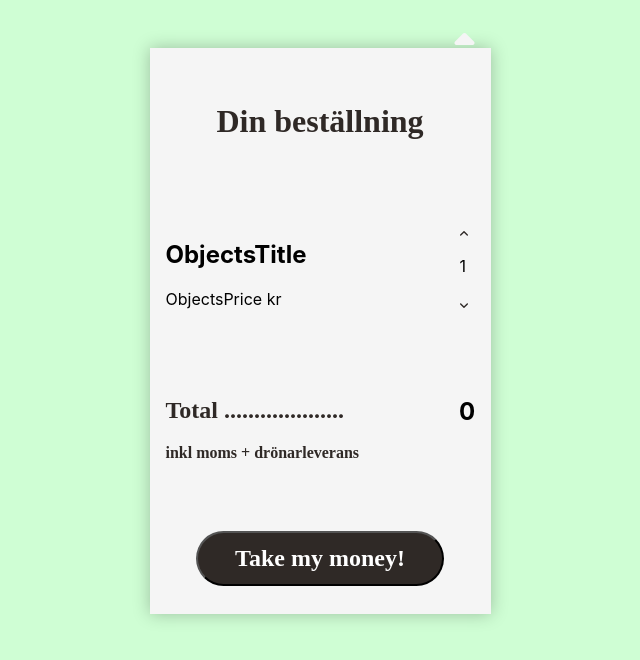
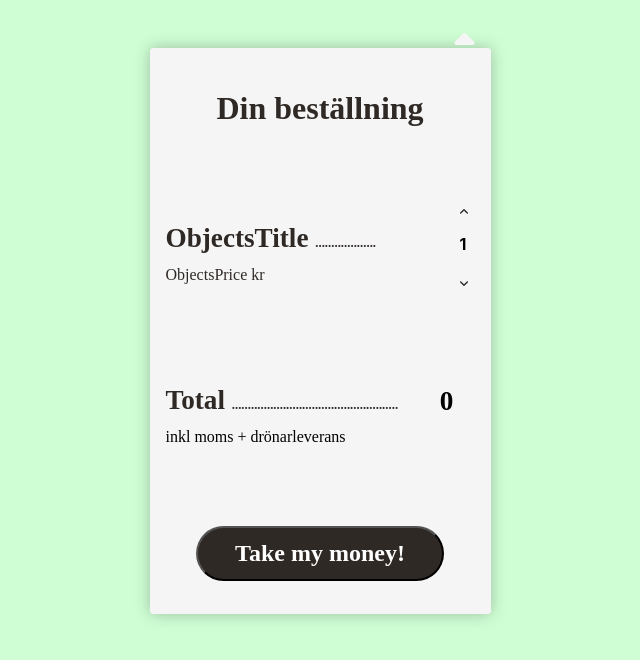
Before and after one commit to Avancerad-JavaScript-med-React-JS-EC/grupparbete-mad-zebras, a React (Create React App) app: page /cart in a window 1280 px wide. Shown: the top 660 px of the page, without its empty margins (320-960 px from the left). Built offline with nearby package versions, Linux system fonts and the light colour scheme.

Commit message:
Update new style to Cart

```diff
--- a/src/components/Cart/cart.js
+++ b/src/components/Cart/cart.js
@@ -1,10 +1,13 @@
 import React from 'react';
 import { useSelector } from 'react-redux'
+import { useHistory } from 'react-router-dom';
 import style from './cart.module.css';
 import arrowUp from '../../assets/graphics/arrow-up.svg'
 import arrowDown from '../../assets/graphics/arrow-down.svg'
 
 function Cart() {
+
+    const history = useHistory();
 
     const coffee = useSelector((state) => {return state})
     console.log(coffee)
@@ -26,7 +29,7 @@ function Cart() {
             <div className={style.infoContainer}>
 
                 <div className={style.objects}>
-                    <h2 className={style.menuTitle}>ObjectsTitle</h2>
+                    <h2 className={style.menuTitle}>ObjectsTitle <span>...................</span></h2>
                     <p className={style.menuPrice}>ObjectsPrice kr</p>
                 </div>
 
@@ -39,17 +42,17 @@ function Cart() {
 
             <div className={style.totalContainer}>
                 <div className={style.total}>
-                    <h1 className={ style.totalTitle }>Total ....................</h1>
-                    <p>inkl moms + drönarleverans</p>
+                    <h1 className={ style.totalTitle }>Total <span>....................................................</span></h1>
+                    <p className={style.moms}>inkl moms + drönarleverans</p>
                 </div>
 
                 <div className={style.priceContainer}>
-                    <h1>{ coffee.total_price }</h1>
+                    <h1 className={style.price}>{ coffee.total_price }</h1>
                 </div>
             </div>
 
             <div className={style.buttonContainer}>
-                <button className={ style.takeMyMoney }>Take my money!</button>
+                <button className={ style.takeMyMoney } onClick={ () => history.push(`/status`) }>Take my money!</button>
             </div>
 
         </section>
--- a/src/components/Cart/cart.module.css
+++ b/src/components/Cart/cart.module.css
@@ -10,6 +10,7 @@
     display: flex;
     flex-direction: column;
     justify-content: space-around;
+    border-radius: 3px;
 }
 
 .arrow{
@@ -23,7 +24,7 @@
 
 .headTitleContainer{
     display: flex;
-    justify-content: center;
+    justify-content: center
 }
 
 .headTitle{
@@ -36,6 +37,7 @@
     align-items: center;
     text-align: center;
     color: #2F2926;
+    line-height: 0px;
 }
 
 .infoContainer, .totalContainer{
@@ -47,11 +49,28 @@
 .objects{
     width: 95%;
     justify-content: flex-start;
+    font-family: PT Serif;
+    color: #2F2926;
+}
+
+.menuTitle{
+    font-size: 1.7rem;
+    line-height: 0px;
+    margin-top: 2.5rem;
+}
+
+span{
+    font-size: .8rem;
 }
 
 .arrowsContainer{
     width: 5%;
     margin-left: 10px;
+    font-weight: bold;
+}
+
+.arrows{
+    cursor: pointer;
 }
 
 .total{
@@ -59,15 +78,25 @@
 }
 
 .priceContainer{
-    width: 5%;
+    width: 12%;
     margin: 0px;
 }
 
-.total{
+.totalTitle{
     font-family: PT Serif;
-    font-style: normal;
-    font-weight: bold;
+    font-size: 1.7rem;
     color: #2F2926;
+    line-height: 0rem;
+    margin-top: 2.3rem;
+}
+
+.price{
+    font-family: PT Serif;
+    font-size: 1.7rem;
+}
+
+.moms{
+    font-family: PT Serif;
 }
 
 .buttonContainer{
@@ -80,18 +109,11 @@
     border-radius: 50px;
     width: 248px;
     height: 55px;
-
     font-family: PT Serif;
     font-style: normal;
     font-weight: bold;
     font-size: 24px;
-    line-height: 120%;
-
-
-    display: flex;
-    justify-content: center;
-    align-items: center;
     text-align: center;
-
     color: #FFFFFF;
+    cursor: pointer;
 }
```
